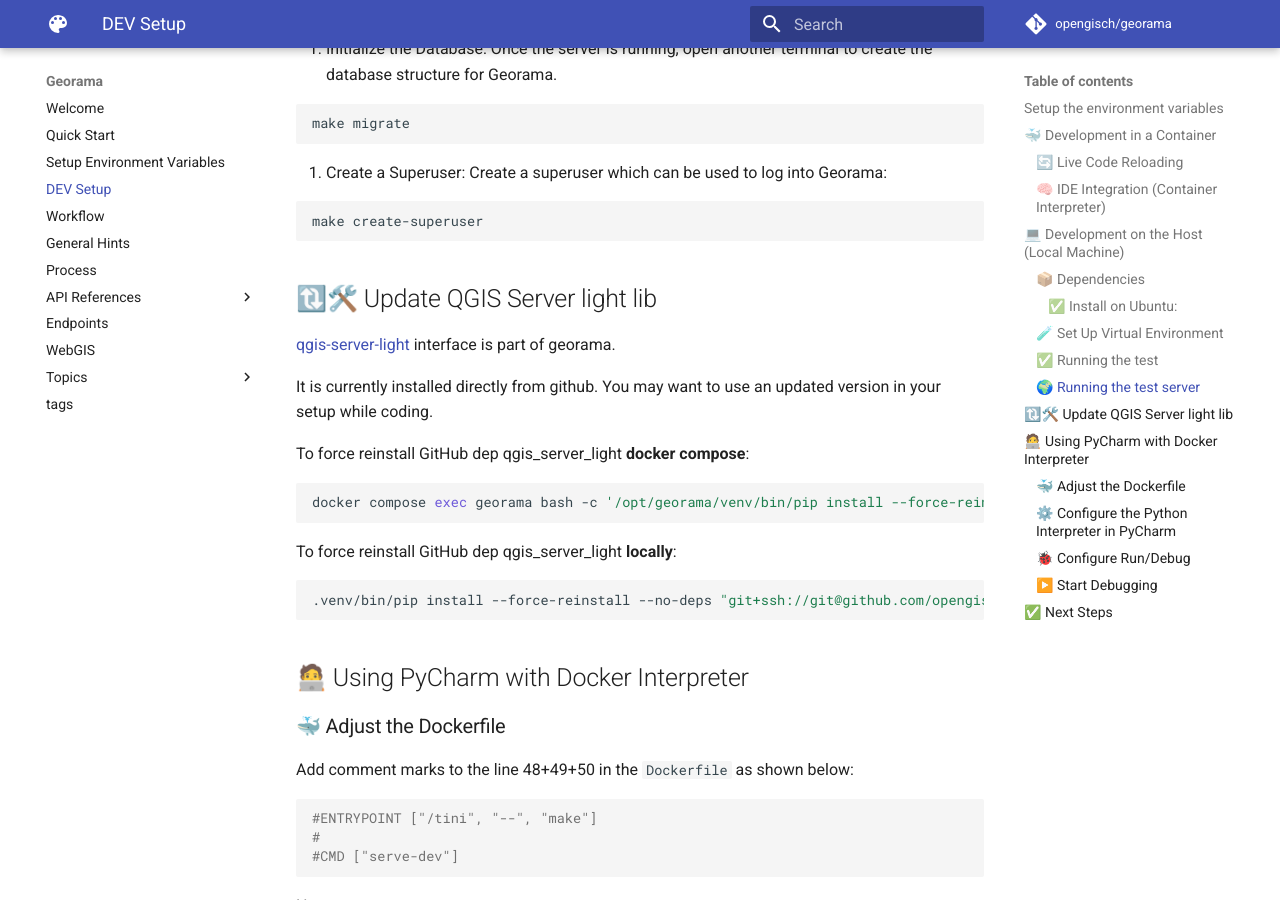
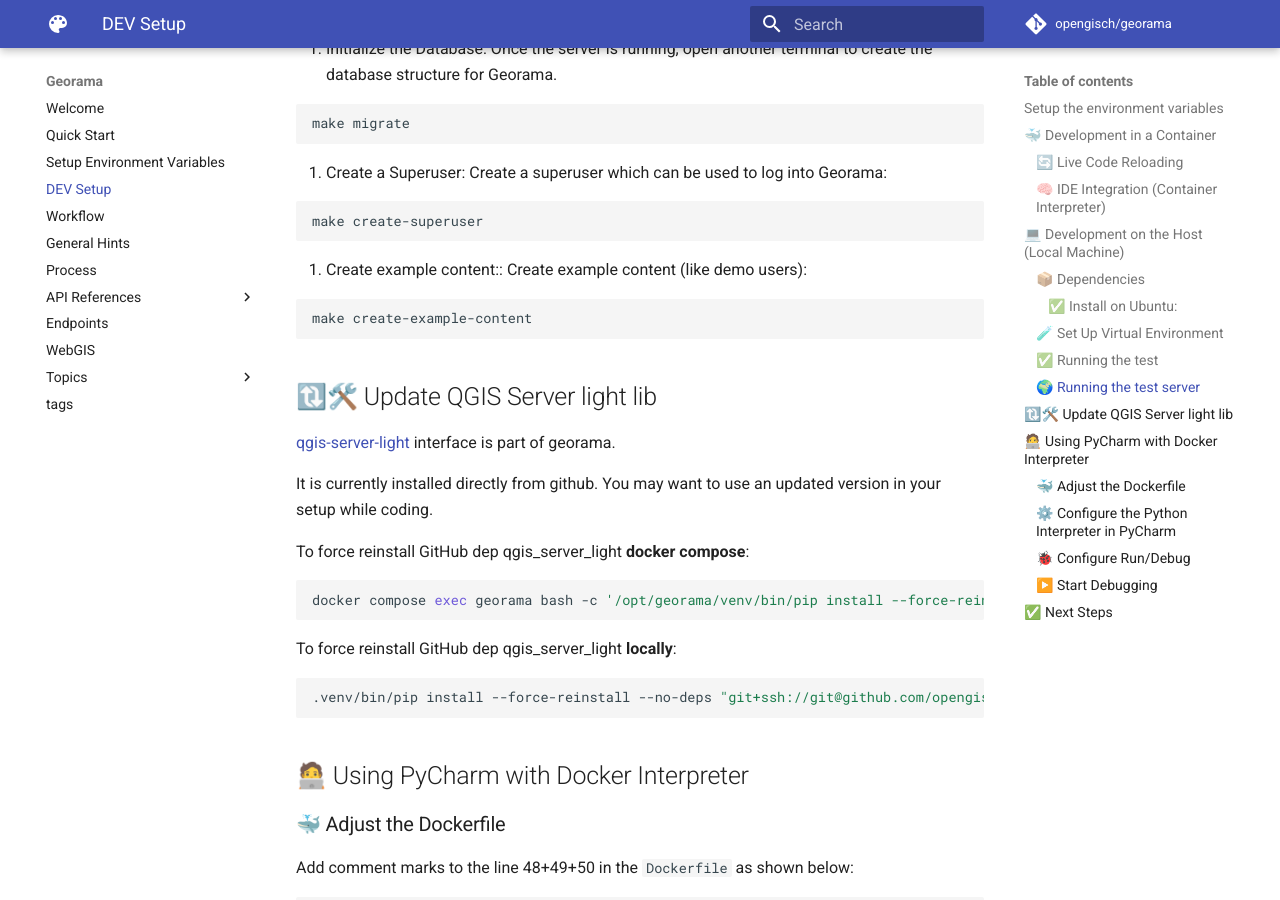
Before and after one commit to opengisch/georama, an MkDocs documentation site: the page built from docs/src/dev_setup.md, in a window 1280 px wide and 900 px high, scrolled down 2268 px. Built offline with MkDocs 1.6.1 and Material for MkDocs 9.7.7, drawn with Linux system fonts in a browser that asks for light colours; comment, search, counter and statistics services are not loaded.

Commit message:
Add make target to create example content:
Adds a make target `create-example-content` that will create two example users
for now.

These users have been added manually (password same as their username), and
then dumped using

manage.py loaddata tests/resources/users.json

````diff
--- a/docs/src/dev_setup.md
+++ b/docs/src/dev_setup.md
@@ -107,6 +107,13 @@
 make create-superuser
 ```
 
+6. Create example content::
+Create example content (like demo users):
+
+```shell
+make create-example-content
+```
+
 ## 🔃🛠️ Update QGIS Server light lib
 
 [qgis-server-light](https://github.com/opengisch/qgis-server-light) interface is part of georama.
````
Also changed, not shown: docs/src/quick_start.md (+1 -0 lines), README.md, 2 other files.
